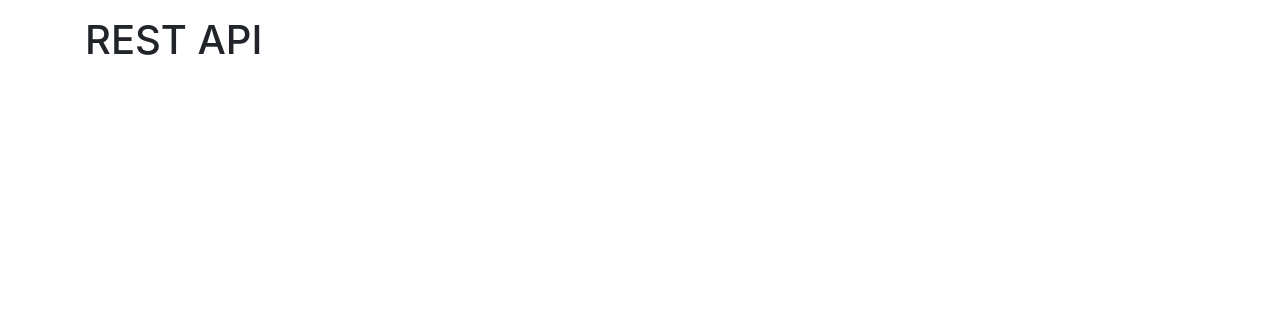
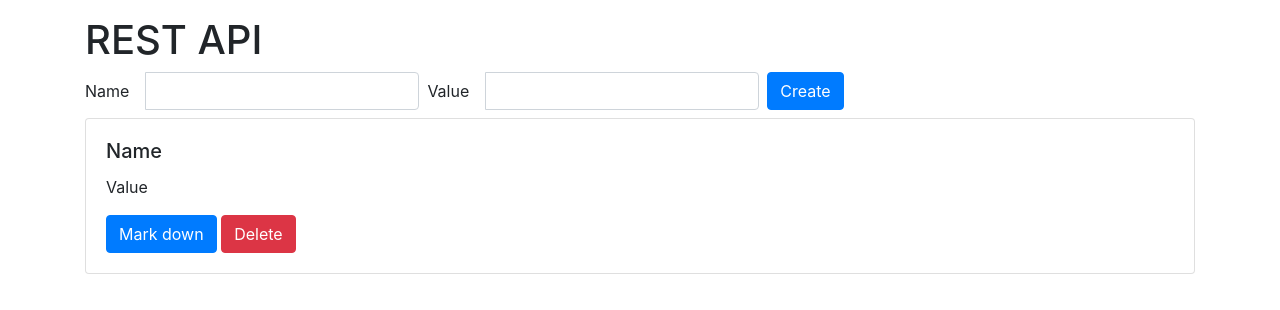
Before and after one commit to DiamondDigger/rest-api-js, a website with bundled scripts: page client/index.html in a window 1280 px wide. Built offline with nearby package versions, Linux system fonts and the light colour scheme.

Commit message:
added form for index.html

```diff
--- a/client/index.html
+++ b/client/index.html
@@ -12,8 +12,30 @@
 </head>
 <body>
 
+
 <div class="container pt-3">
     <h1>REST API</h1>
+
+    <form class="form-inline mb-3" >
+        <div class="input-group mb-2 mr-2">
+            <label for="name" class="mr-3">Name</label>
+            <input type="text" class="form-control" id="name">
+        </div>
+        <div class="input-group mb-2 mr-2">
+            <label for="value" class="mr-3">Value</label>
+            <input type="text" class="form-control" id="value">
+        </div>
+            <button class="btn btn-primary mb-2" type="submit">Create</button>
+
+        <div class="card" style="width: 100%">
+            <div class="card-body">
+                <h5 class="card-title">Name</h5>
+                <p class="card-text">Value</p>
+                <button class="btn btn-primary">Mark down</button>
+                <button class="btn btn-danger">Delete</button>
+            </div>
+        </div>
+    </form>
 
 </div>
 
```
